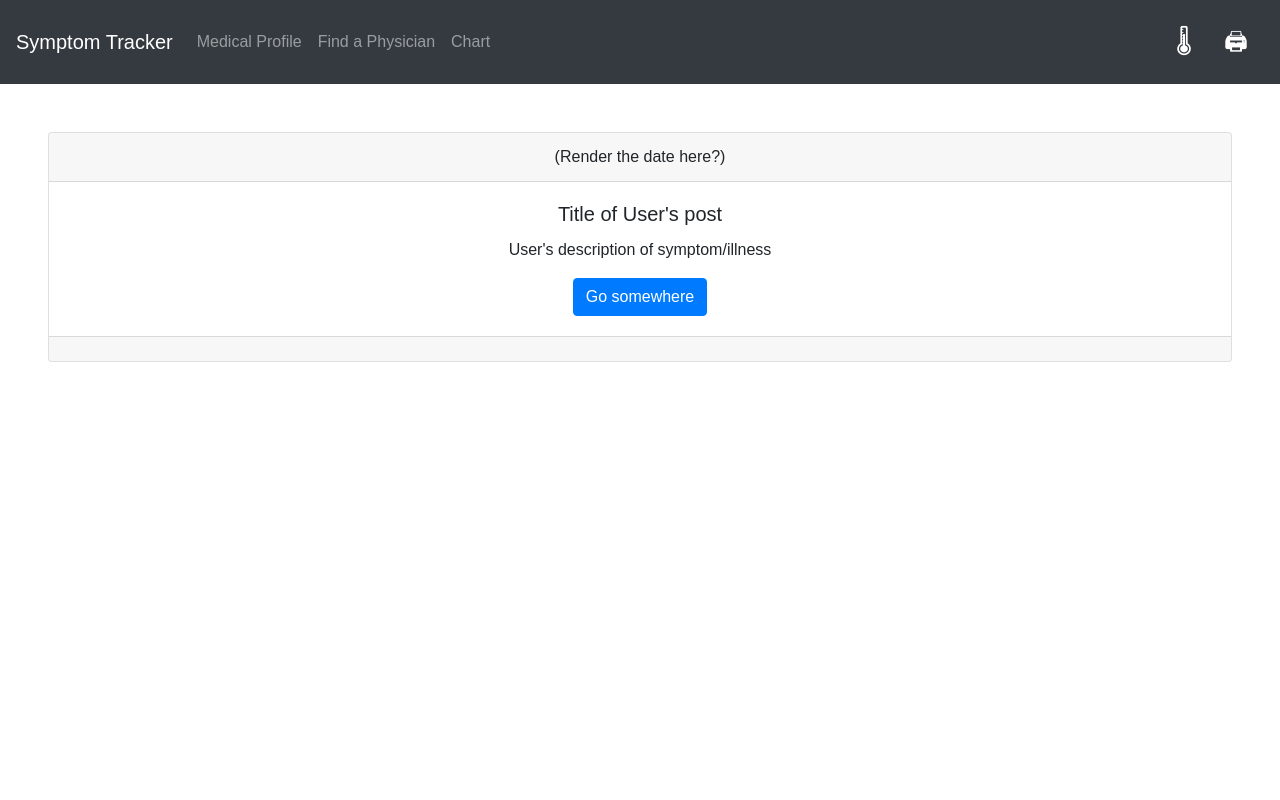
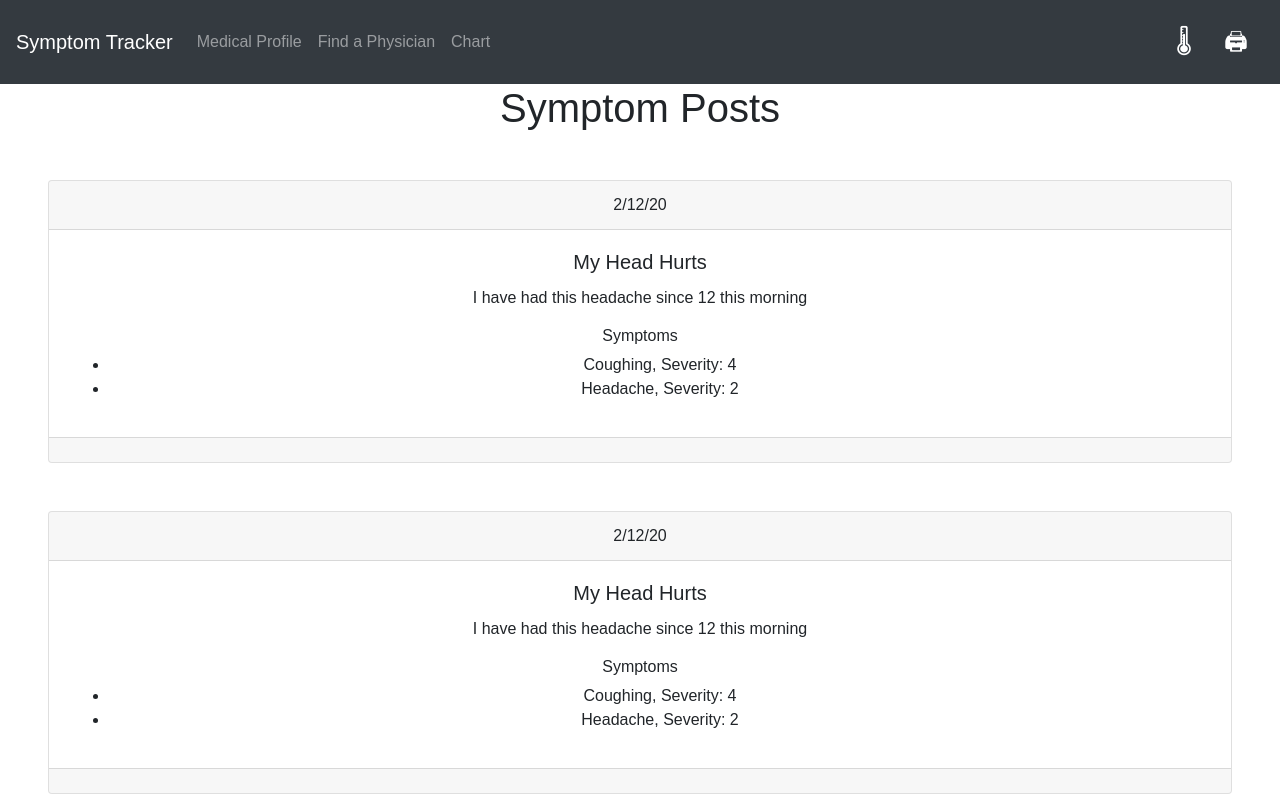
Before and after one commit to andrewjknapp/Symptom-Tracker, a React (Create React App) app in the folder client/: page /landing-page in a window 1280 px wide. Shown: the top 800 px of the page. Built offline with nearby package versions, Linux system fonts and the light colour scheme.

Commit message:
Created Landing Page

```diff
--- a/client/src/component/PostCard.js
+++ b/client/src/component/PostCard.js
@@ -1,23 +1,25 @@
-import React, { Component } from "react";
+import React from "react";
 
-class PostCard extends Component {
-  render() {
+function PostCard(props) {
+
+  const { title, description, date, symptoms } = props.post;
+
     return (
       <div className="card text-center m-5">
-        <div className="card-header">(Render the date here?)</div>
+        <div className="card-header">{date}</div>
         <div className="card-body">
-          <h5 className="card-title">Title of User's post</h5>
+          <h5 className="card-title">{title}</h5>
           <p className="card-text">
-            User's description of symptom/illness
+            {description}
           </p>
-          <a href="#" className="btn btn-primary">
-            Go somewhere
-          </a>
+          <h6>Symptoms</h6>
+          <ul>
+          {symptoms.map(symp => <li>{symp.type}, Severity: {symp.severity}</li>)}
+          </ul>
         </div>
         <div className="card-footer text-muted"></div>
       </div>
     );
-  }
 }
 
 export default PostCard;
--- a/client/src/component/pages/LandingPage.js
+++ b/client/src/component/pages/LandingPage.js
@@ -1,14 +1,62 @@
-import React, { Component } from 'react'
+import React, { useState } from 'react'
 import PostCard from '../PostCard';
 
- class LandingPage extends Component {
-    render() {
-        return (
-            <div>
-                <PostCard />
-            </div>
-        )
-    }
+ function LandingPage() {
+
+    const [posts, setPosts] = useState([
+        {
+            title: "My Head Hurts",
+            description: "I have had this headache since 12 this morning",
+            date: "2/12/20",
+            symptoms: [
+                {
+                    type: "Coughing",
+                    severity: 4
+                },
+                {
+                    type: "Headache",
+                    severity: 2
+                }
+            ]
+        },
+        {
+            title: "My Head Hurts",
+            description: "I have had this headache since 12 this morning",
+            date: "2/12/20",
+            symptoms: [
+                {
+                    type: "Coughing",
+                    severity: 4
+                },
+                {
+                    type: "Headache",
+                    severity: 2
+                }
+            ]
+        },
+        {
+            title: "My Head Hurts",
+            description: "I have had this headache since 12 this morning",
+            date: "2/12/20",
+            symptoms: [
+                {
+                    type: "Coughing",
+                    severity: 4
+                },
+                {
+                    type: "Headache",
+                    severity: 2
+                }
+            ]
+        }
+    ]);
+
+    return (
+        <article>
+            <h1>Symptom Posts</h1>
+            {posts.map(userPost => <PostCard post={userPost}/>)}
+        </article>
+    )
 }
 
 export default LandingPage;
```
Also changed, not shown: 1 other file (tests, documents, lock files or other folders).
